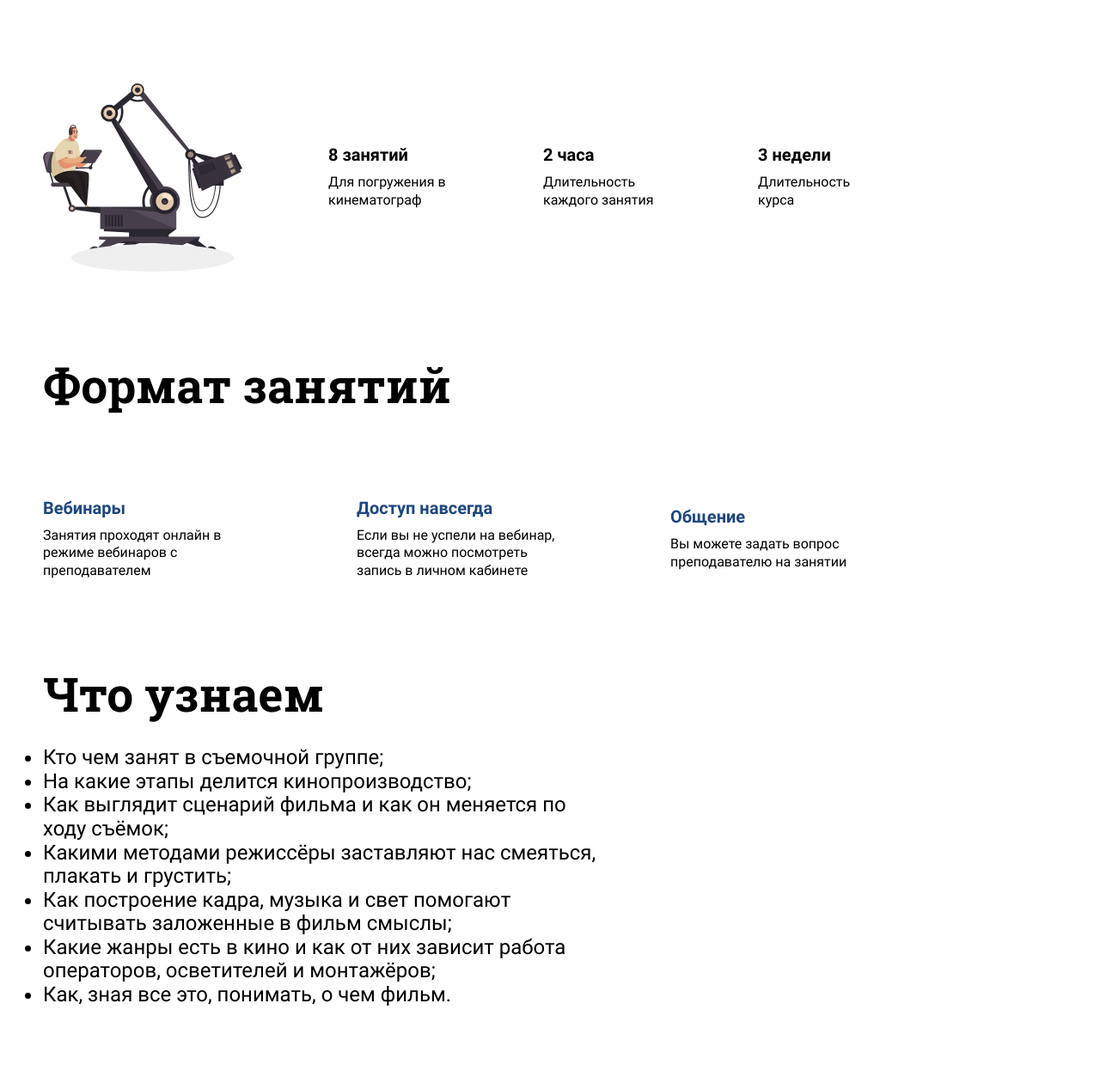
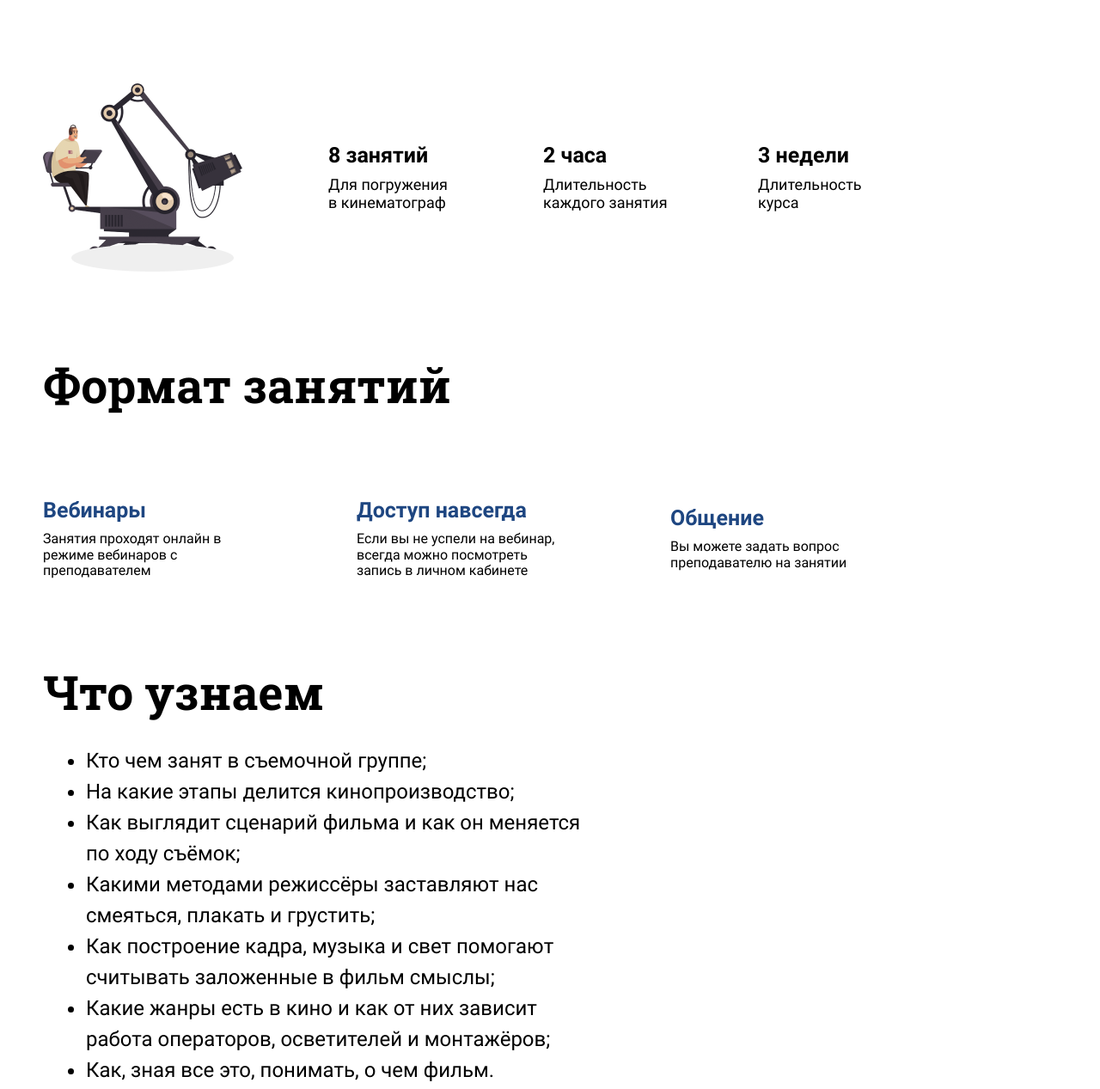
Before and after one commit to Purple-Swag22/new-cinema, a plain HTML site: page index.html in a window 1280 px wide. Shown: the part 496-1763 px from the top of the page at 86% size. Drawn offline with Linux system fonts and the light colour scheme.

Commit message:
проект наргис окончательный

```diff
--- a/index.html
+++ b/index.html
@@ -94,6 +94,7 @@
 
     <div class="list">
       <ul>
+        <div class="scroll">
         <li>Кто чем занят в съемочной группе;</li>
         <li>На какие этапы делится кинопроизводство;</li>
         <li>Как выглядит сценарий фильма и как он меняется по ходу съёмок;</li>
@@ -101,6 +102,7 @@
         <li>Как построение кадра, музыка и свет помогают считывать заложенные в фильм смыслы;</li>
         <li>Какие жанры есть в кино и как от них зависит работа операторов, осветителей и монтажёров;</li>
         <li>Как, зная все это, понимать, о чем фильм.</li>
+      </div>
       </ul>
     </div>
   </section>
--- a/style.css
+++ b/style.css
@@ -72,7 +72,6 @@ body {
 }
 
 
-
 h2 {
   font-family: Roboto Slab;
   font-size: 55px;
@@ -101,19 +100,20 @@ div.about {
   align-items: center;
   margin-bottom: 100px;
   margin-top: 100px;
-
+  font-size: 18px;
+  justify-content: space-between;
+  max-width: 980px;
 }
 
 
 h3 {
-  font-size: 20px;
+  font-size: 25px;
   margin-bottom: 10px;
 }
 
 
 p {
   font-family: Roboto;
-  line-height: 130%;
   color: #000;
 }
 
@@ -140,10 +140,17 @@ ul {
   }
 
 
+  div.scroll {
+    padding: 0 50px;
+    line-height: 36px;
+  }
+
+
 .list {
     margin-top: 30px;
     margin-bottom: 100px;
-    max-width: 650px;
+    max-width: 680px;
+
 }
 
 
```
